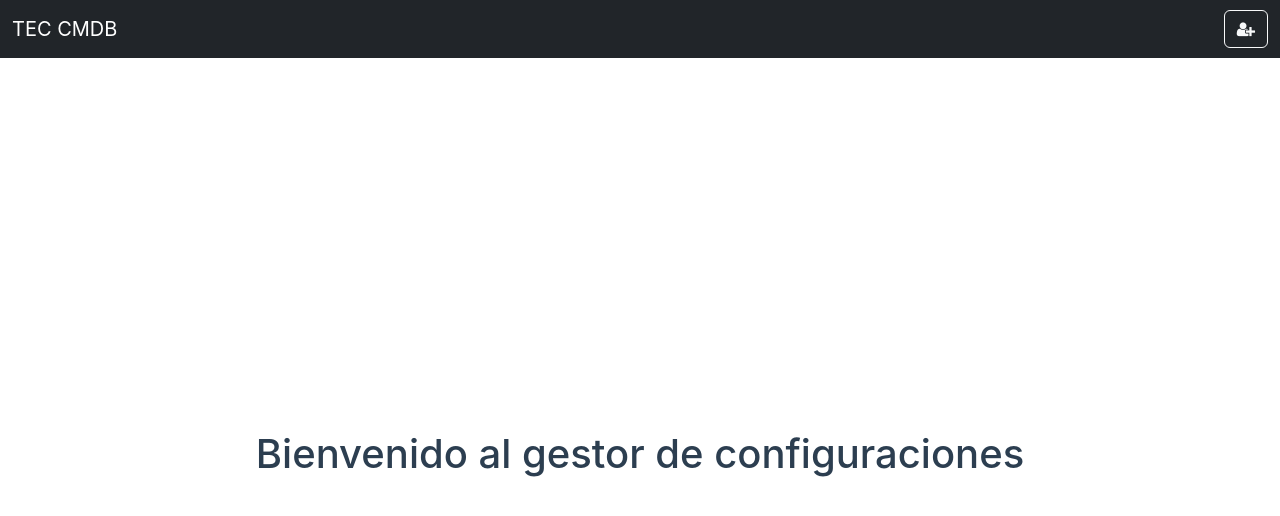
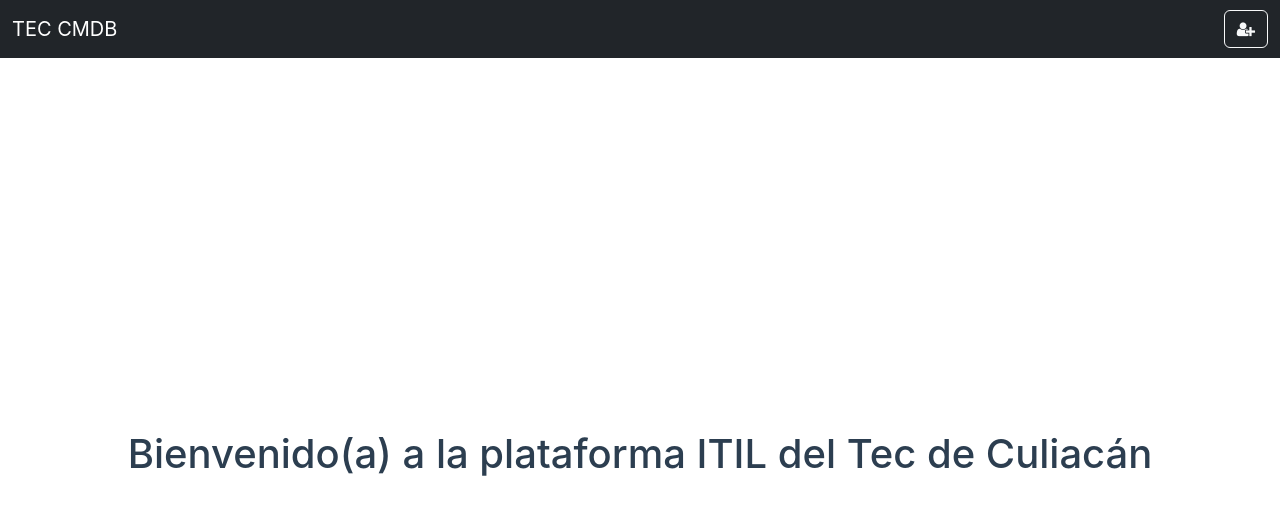
Before and after one commit to Salvador2001/cmdb, a Vue app in the folder frontend/cmdb_frontend/: page / in a window 1280 px wide. Shown: the top 516 px of the page. Built offline with nearby package versions, Linux system fonts and the light colour scheme; what @vee-validate/zod would draw is missing.

Commit message:
Cambiar mensaje de bienvenida

```diff
--- a/frontend/cmdb_frontend/src/modulos/principal/vistas/BienvenidaVue.vue
+++ b/frontend/cmdb_frontend/src/modulos/principal/vistas/BienvenidaVue.vue
@@ -1,6 +1,6 @@
 <template>
     <div class="contenedor">
-        <h1>Bienvenido al gestor de configuraciones</h1>
+        <h1>Bienvenido(a) a la plataforma ITIL del Tec de Culiacán</h1>
     </div>
 </template>
 
```
